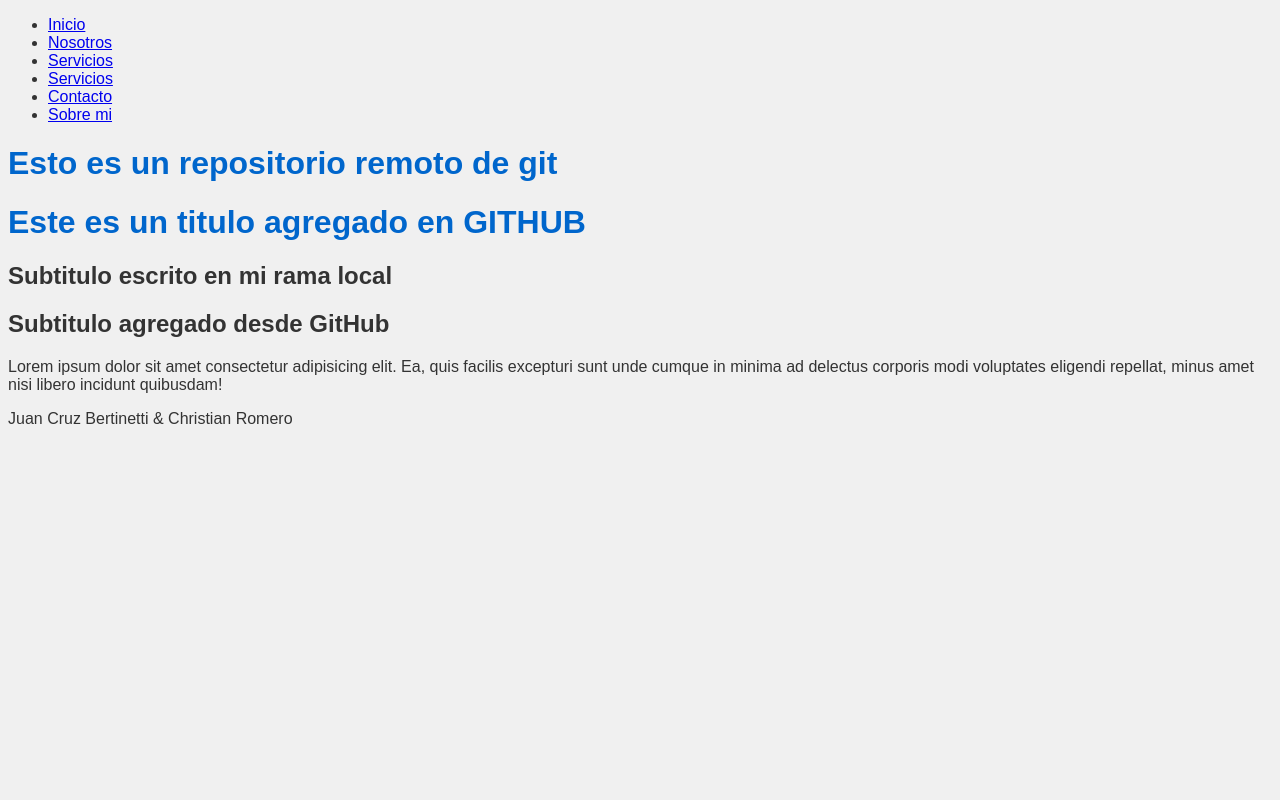
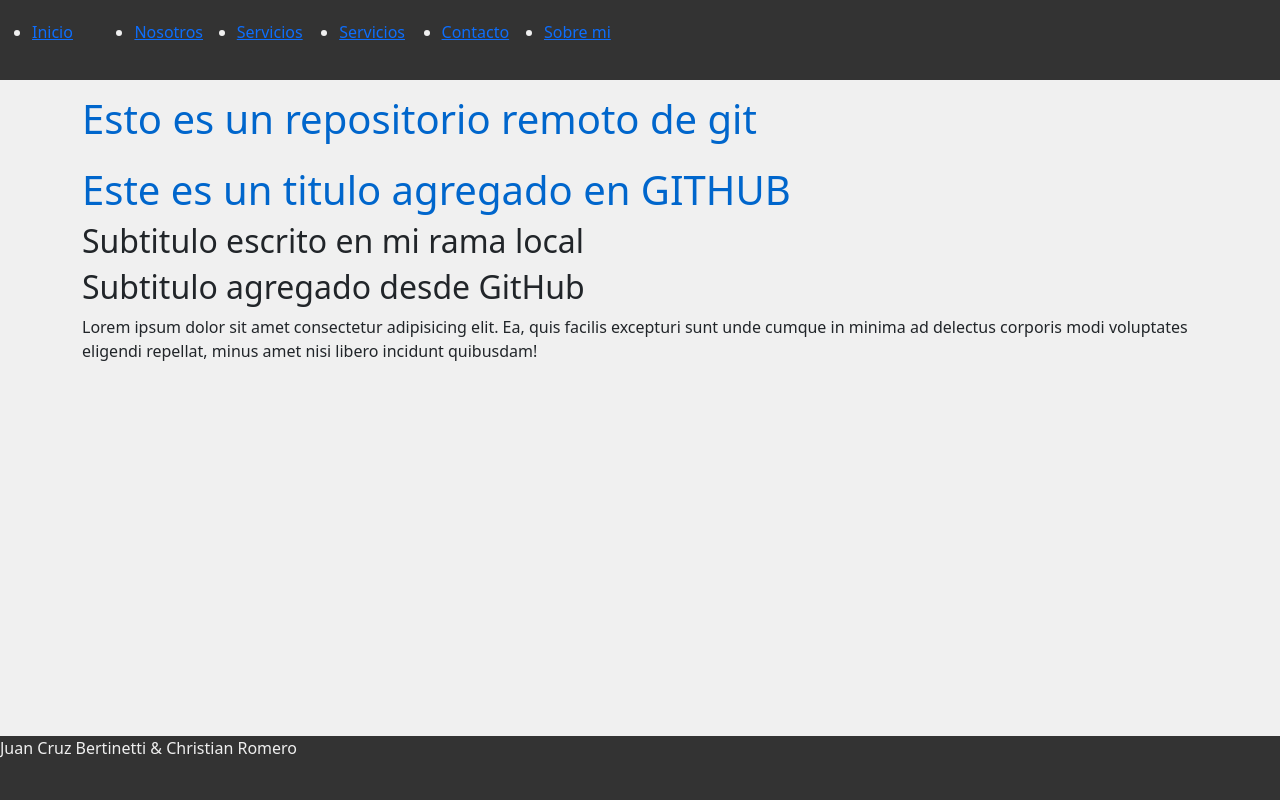
Before and after one commit to cdoller/tp3d-prueba-git, a plain HTML site: page index.html in a window 1280 px wide. Drawn offline with nearby package versions, Linux system fonts and the light colour scheme.

Commit message:
cambios esteticos y bootstrap agregado

```diff
--- a/index.html
+++ b/index.html
@@ -5,10 +5,11 @@
     <meta name="viewport" content="width=device-width, initial-scale=1.0">
     <title>Git Remoto</title>
     <link rel="stylesheet" href="style.css">
-
+    <link href="https://cdn.jsdelivr.net/npm/bootstrap@5.3.2/dist/css/bootstrap.min.css" rel="stylesheet" integrity="sha384-T3c6CoIi6uLrA9TneNEoa7RxnatzjcDSCmG1MXxSR1GAsXEV/Dwwykc2MPK8M2HN" crossorigin="anonymous">
 </head>
 <body>
-    <nav>
+    <header>
+        <nav class="navbar nav">
             <ul>
                 <li><a href="#inicio">Inicio</a></li>
                 <li><a href="#nosotros">Nosotros</a></li>
@@ -18,11 +19,20 @@
                 <li><a href="#jc">Sobre mi</a></li>
             </ul>
         </nav>
+    </header>
+
+    <section class="container principal">
         <h1>Esto es un repositorio remoto de git</h1>
         <h1>Este es un titulo agregado en GITHUB</h1>
         <h2>Subtitulo escrito en mi rama local</h2>
         <h2>Subtitulo agregado desde GitHub</h2>
         <p>Lorem ipsum dolor sit amet consectetur adipisicing elit. Ea, quis facilis excepturi sunt unde cumque in minima ad delectus corporis modi voluptates eligendi repellat, minus amet nisi libero incidunt quibusdam!</p>
-    <footer>Juan Cruz Bertinetti & Christian Romero</footer>
+    </section>
+
+    <footer>
+        <p>Juan Cruz Bertinetti & Christian Romero</p>
+    </footer>
+
+    <script src="https://cdn.jsdelivr.net/npm/bootstrap@5.3.2/dist/js/bootstrap.bundle.min.js" integrity="sha384-C6RzsynM9kWDrMNeT87bh95OGNyZPhcTNXj1NW7RuBCsyN/o0jlpcV8Qyq46cDfL" crossorigin="anonymous"></script>
 </body>
 </html>
--- a/style.css
+++ b/style.css
@@ -1,9 +1,35 @@
 body {
     font-family: Arial, sans-serif;
-    background-color: #f0f0f0;
+    background-color: #f0f0f0 !important;
     color: #333;
-  }
+}
 
-  h1 {
+.container h1 {
+    padding-top: 15px;
     color: #0066cc;
-  }
+}
+
+nav {
+  background-color: #333;
+  color: #f0f0f0;
+  height: 10vh;
+}
+
+nav ul{
+  display: flex;
+  flex-direction: row;
+}
+
+nav ul li{
+  width: 8vw;
+}
+
+.principal{
+  height: 82vh;
+}
+
+footer {
+  background-color: #333;
+  color: #f0f0f0;
+  height: 8vh;
+}
```
Lines whose indentation alone changed are shown as unchanged.
